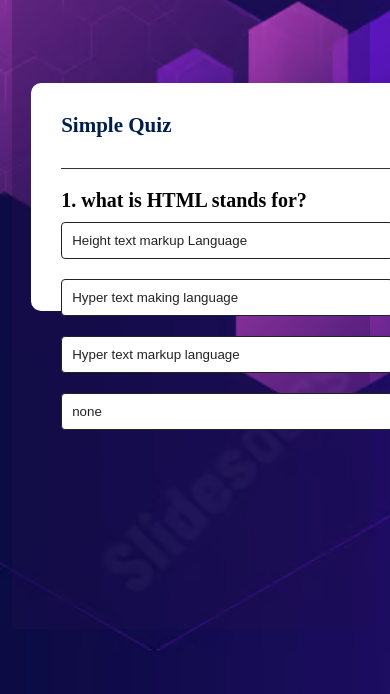
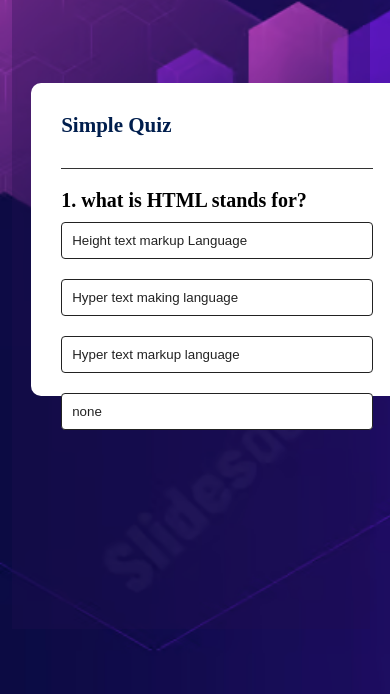
Before and after one commit to Rupali2507/MyQuiz, a plain HTML site: page index.html in a window 390 px wide. Shown: the part 150-844 px from the top of the page. Drawn offline with Linux system fonts and the light colour scheme.

Commit message:
commit 8

```diff
--- a/style.css
+++ b/style.css
@@ -108,8 +108,8 @@ body{
 
 @media(max-width:600px){
     .app{
-        width: 85%;
-        height: 20%;
+        width: 80%;
+        height: 30%;
         margin-top: 28%;
         margin-left: 8%;
 
```
